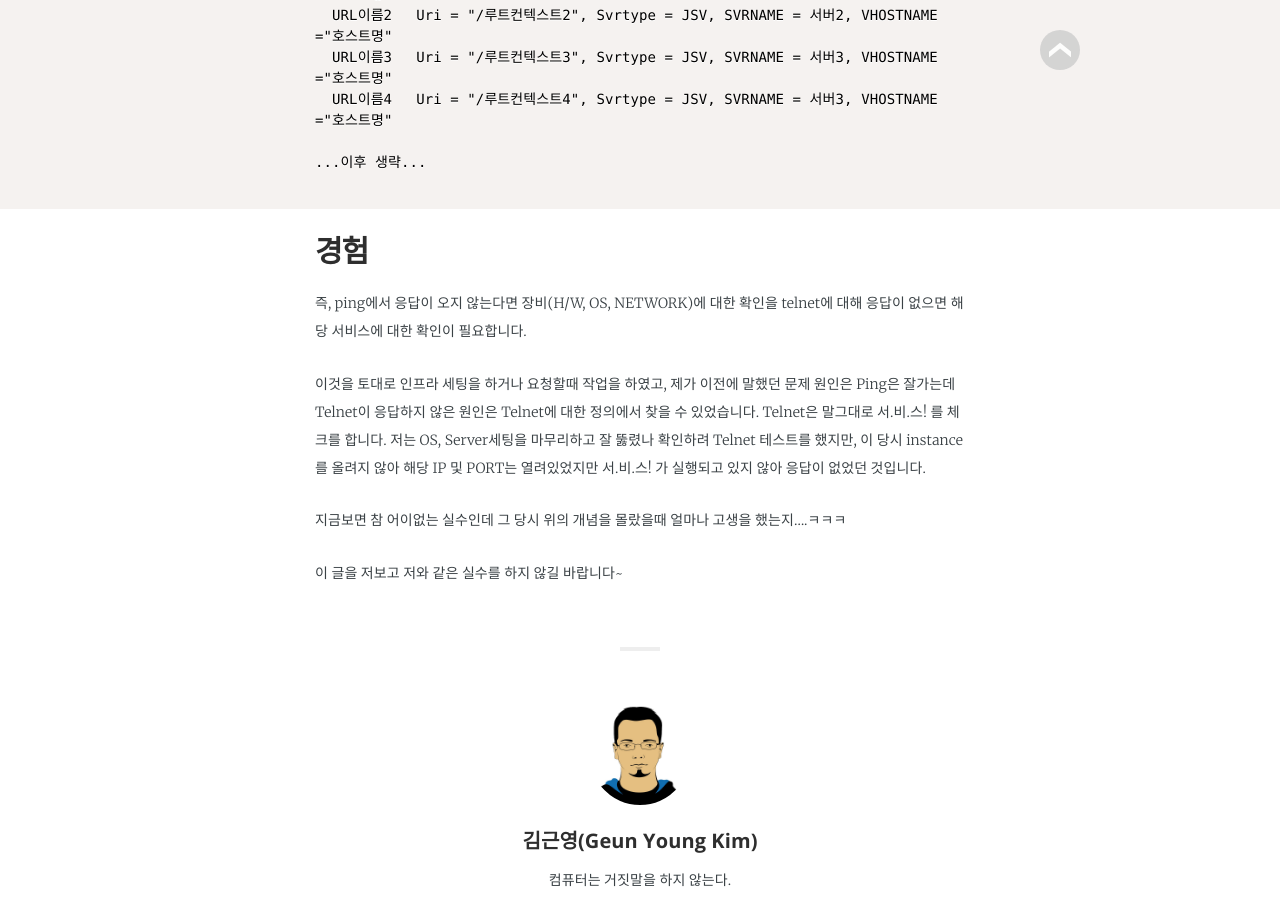
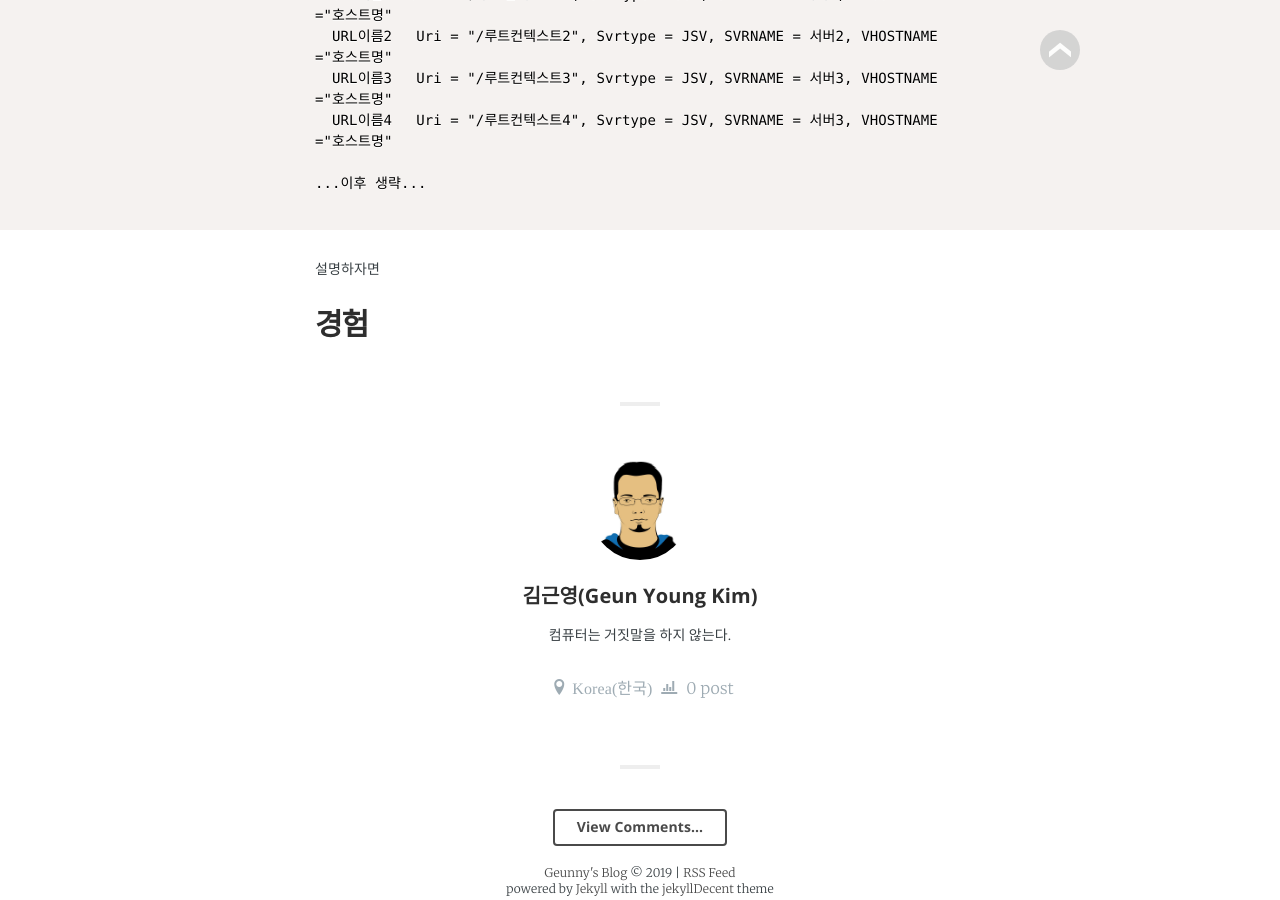
Before and after one commit to jwillmer/jekyllDecent, a Jekyll site: the page built from _posts/2019-02-17-webtobe-setting.md, in a window 1280 px wide and 900 px high, scrolled down 2247 px. Built offline with Jekyll 4.4.1, drawn with Linux system fonts in a browser that asks for light colours; some web fonts are replaced.

Commit message:
Update 2019-02-17-webtobe-setting.md

````diff
--- a/_posts/2019-02-17-webtobe-setting.md
+++ b/_posts/2019-02-17-webtobe-setting.md
@@ -30,7 +30,9 @@ math:		   false
  - URI : 서비스가 링크될 URI
 
 ## 서비스 분산시키기
+
 ```xml
+
 *NODE
 SAPWBBN1
     WEBTOBDIR="/jeus/webtob",
@@ -91,18 +93,6 @@ hth_worker
 
 ```
 
+설명하자면
+
 ## 경험
-
-즉, ping에서 응답이 오지 않는다면 장비(H/W, OS, NETWORK)에 대한 확인을
-telnet에 대해 응답이 없으면 해당 서비스에 대한 확인이 필요합니다.
-
-이것을 토대로 인프라 세팅을 하거나 요청할때 작업을 하였고,
-제가 이전에 말했던 문제 원인은 Ping은 잘가는데 Telnet이 응답하지 않은 원인은 Telnet에 대한 정의에서 찾을 수 있었습니다.
-Telnet은 말그대로 서.비.스! 를 체크를 합니다.
-저는 OS, Server세팅을 마무리하고 잘 뚫렸나 확인하려 Telnet 테스트를 했지만, 이 당시 instance를 올려지 않아
-해당 IP 및 PORT는 열려있었지만 서.비.스! 가 실행되고 있지 않아 응답이 없었던 것입니다.
-
-지금보면 참 어이없는 실수인데
-그 당시 위의 개념을 몰랐을때 얼마나 고생을 했는지....ㅋㅋㅋ
-
-이 글을 저보고 저와 같은 실수를 하지 않길 바랍니다~
````
